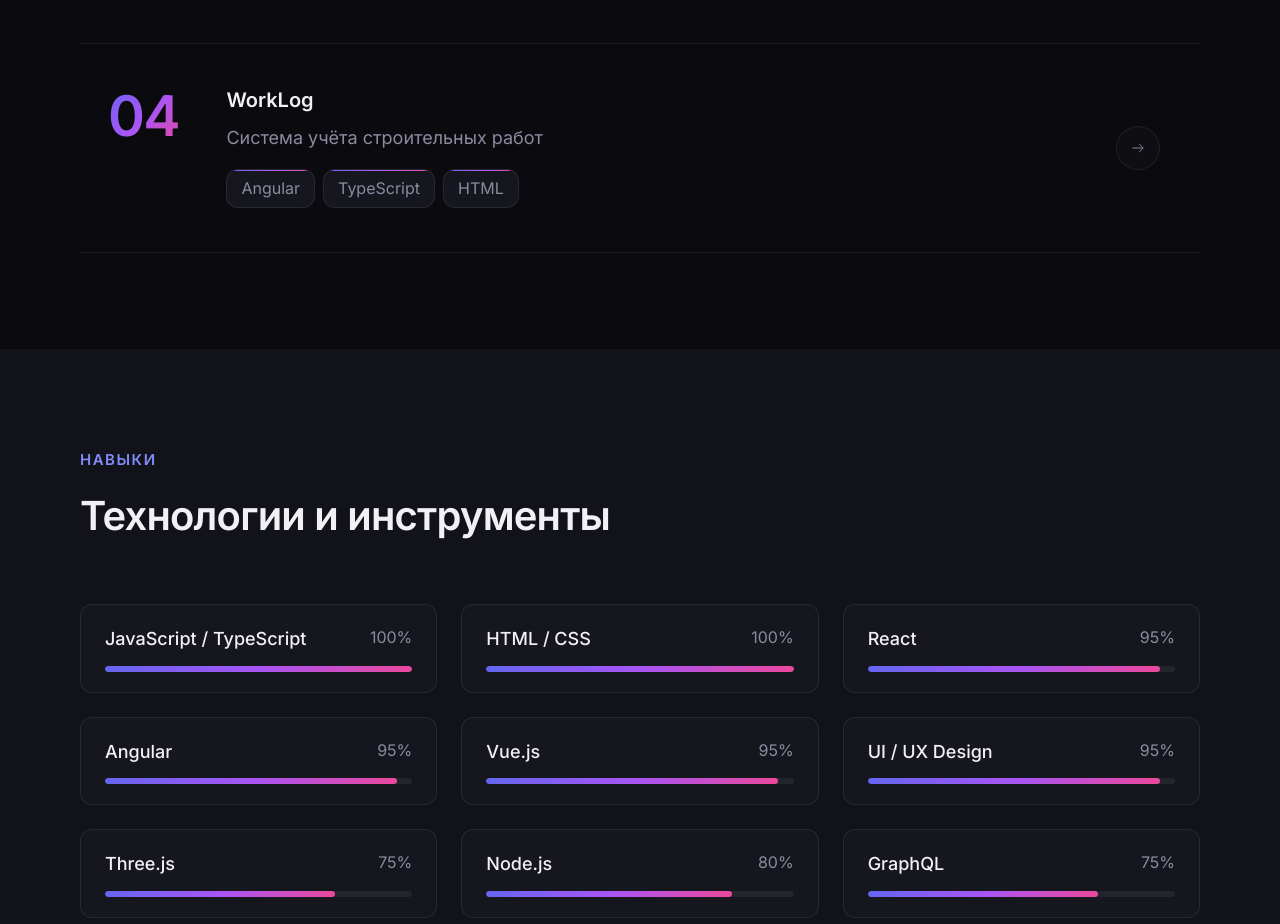
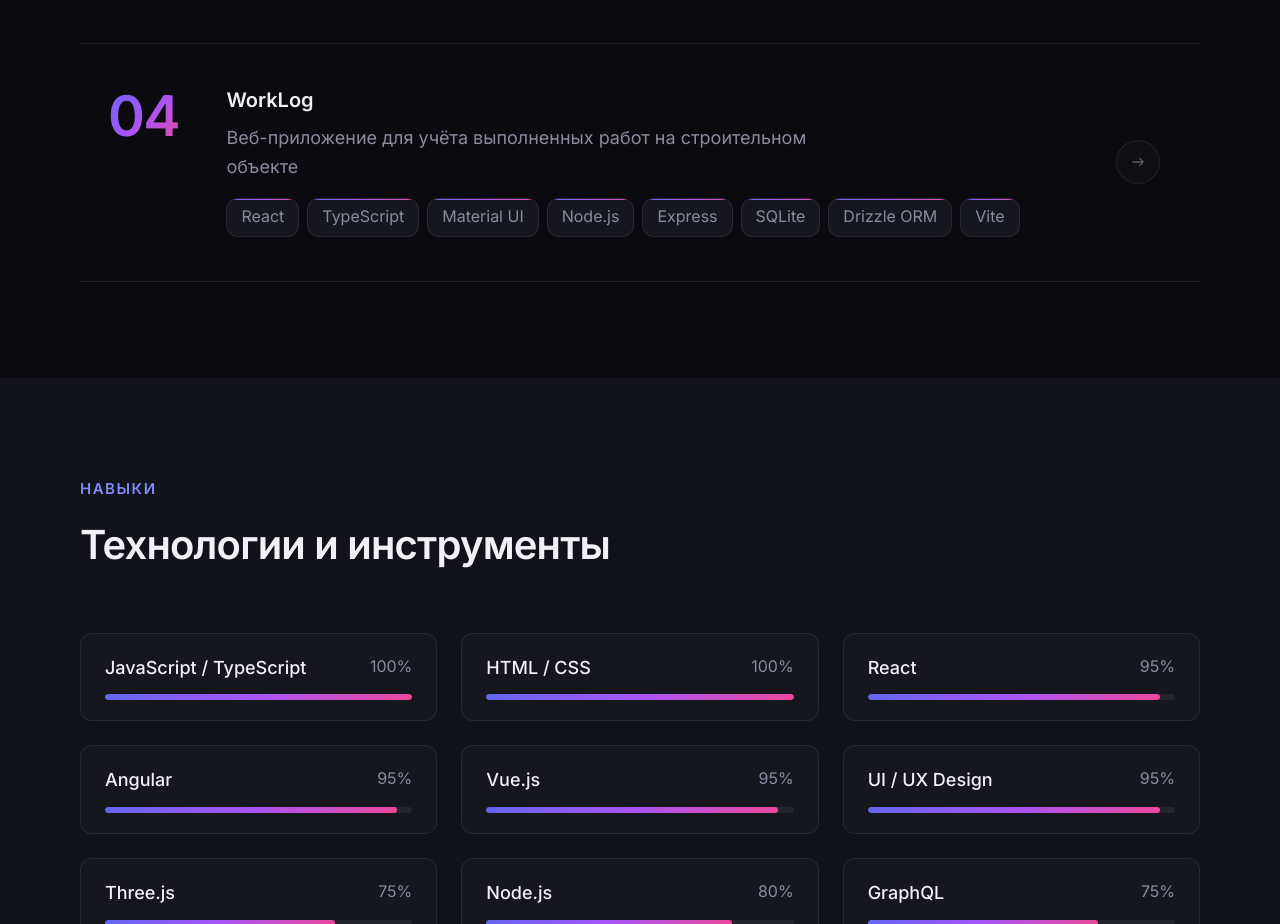
Before and after one commit to MarkovaDA/Portfolio, a React (Vite) app: page / in a window 1280 px wide. Shown: the part 2454-3378 px from the top of the page. Built offline with nearby package versions, Linux system fonts and the light colour scheme; a web font is replaced by a local one.

Commit message:
В список проектов добавлен проект WorkLog

```diff
--- a/src/data.ts
+++ b/src/data.ts
@@ -175,15 +175,36 @@ export const projects: Project[] = [
   {
     slug: 'worklog',
     title: 'WorkLog',
-    description: 'Система учёта строительных работ',
+    description: 'Веб-приложение для учёта выполненных работ на строительном объекте',
     fullDescription: `
-      WorkLog — система учёта рабочего времени и проектов, разработанная на Angular и TypeScript. Она позволяет пользователям отслеживать свою деятельность, планировать задачи и анализировать статистику.
-      <br />
+        Система позволяет вести записи с датой, типом работ, объёмом, единицей измерения и исполнителем: просматривать в таблице, фильтровать и сортировать по дате, добавлять, редактировать и удалять записи. Справочник типов работ подгружается из JSON.
+        Локально можно запускать через npm или Docker Compose; в production на GitHub Pages доступен только фронтенд с демо-данными.
       `,
-      tags: ['Angular', 'TypeScript', 'HTML'],
-      repoUrl: 'https://github.com/MarkovaDA/WorkLog/',
-      publicUrl: 'https://markovada.github.io/WorkLog/',
-      slots: [],
+      tags: ['React', 'TypeScript', 'Material UI', 'Node.js' , 'Express', 'SQLite' , 'Drizzle ORM', 'Vite'],
+      repoUrl: 'https://markovada.github.io/Loogbook/',
+      publicUrl: 'https://markovada.github.io/Loogbook/',
+      slots: [
+        {
+          id: 'main',
+          label: 'Главный экран приложения',
+          summary: 'Интерфейс состоит из таблицы с записями и справочника типов работ',
+          image: 'images/worklog-main-demo.png',
+          techStack: {
+            title: 'React, TypeScript, Material UI, Node.js, Express, SQLite, Drizzle ORM, Vite',
+            description: 'Технологический стек: React + TypeScript + Material UI + Node.js + Express + SQLite + Drizzle ORM + Vite',
+          }
+      },
+      {
+          id: 'add',
+          label: 'Форма добавления новой записи',
+          summary: 'Форма добавления новой записи с полями для ввода даты, типа работ, объёма, единицы измерения и исполнителя',
+          image: 'images/worklog-add-form-demo.png',
+          techStack: {
+            title: 'React, TypeScript, Material UI, Node.js, Express, SQLite, Drizzle ORM, Vite',
+            description: 'Технологический стек: React + TypeScript + Material UI + Node.js + Express + SQLite + Drizzle ORM + Vite',
+          }
+      }
+    ],
   }
 ]
 
```
Also changed, not shown: public/images/worklog-add-form-demo.png (added), public/images/worklog-main-demo.png (added).
